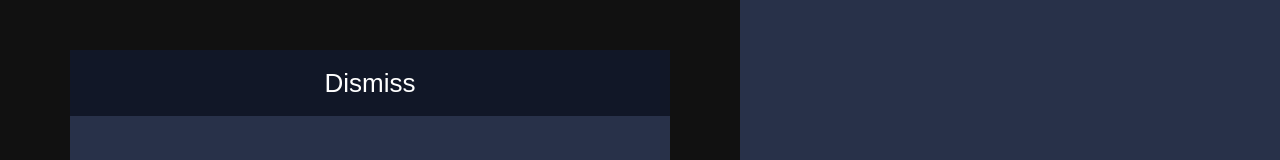
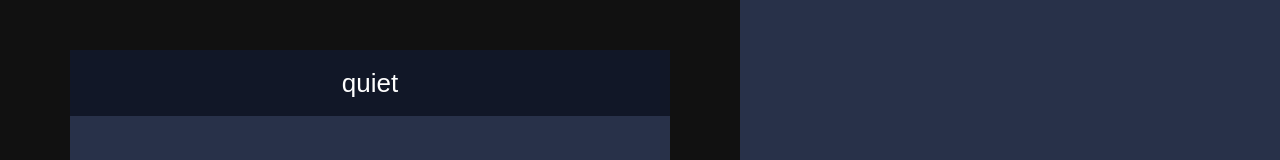
Before and after one commit to IT-som-framtidsyrke-HT2020/typing-game-react, a React (Create React App) app: page / in a window 1280 px wide. Shown: the part 150-310 px from the top of the page. Built offline with nearby package versions, Linux system fonts and the light colour scheme.

Commit message:
finished game

```diff
--- a/src/App.js
+++ b/src/App.js
@@ -73,6 +73,11 @@ function App() {
     }
   }, [disabled, time]);
 
+  // useEffect that will run when the page loads
+  useEffect(() => {
+    setNewWord(word[randomWord]);
+  }, []);
+
   return (
     <div className="typing-game">
       <Container>
```
